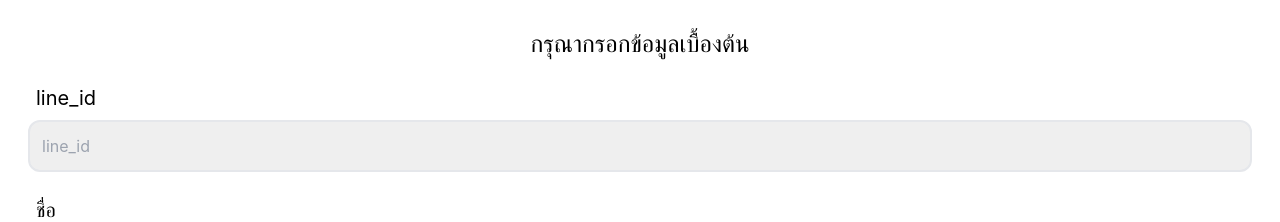
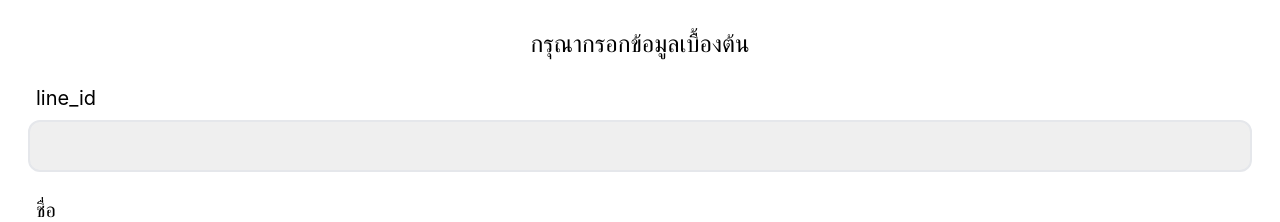
Before and after one commit to TanatornZ/Mood-Up, a Next.js app: page /register in a window 1280 px wide. Shown: the top 222 px of the page. Built offline with nearby package versions, Linux system fonts and the light colour scheme; no server answers; the database is empty.

Commit message:
redirect to first page if isn't registered

```diff
--- a/pages/index.tsx
+++ b/pages/index.tsx
@@ -4,9 +4,10 @@ import { useDispatch, useSelector } from "react-redux";
 import { setLineUser } from "../store/auth-slice";
 import { collection, getDocs } from "firebase/firestore";
 import { db } from "../firebase/firebaseConfig";
+import { useRouter } from "next/router";
 export default function Home() {
   const lineAuth = useSelector((state: any) => state.auth);
-
+  const router = useRouter()
   const dispatch = useDispatch();
 
   const checkUserRegister = async (lineId: string) => {
@@ -22,7 +23,7 @@ export default function Home() {
     if (registered) {
       console.log("is registered")
     } else {
-      console.log("isn't registered");
+      router.push('/first')
     }
   };
 
@@ -52,6 +53,7 @@ export default function Home() {
   if (lineAuth.userId !== "") {
     checkUserRegister(lineAuth.userId);
   }
+
   return (
     <div className="">
       {/* <h1>home</h1> */}
--- a/pages/register.tsx
+++ b/pages/register.tsx
@@ -2,11 +2,14 @@ import { addDoc, collection, getDocs } from "firebase/firestore";
 import Router from "next/router";
 import React, { useContext, useEffect, useState } from "react";
 import { Form, Field } from "react-final-form";
+import { useSelector } from "react-redux";
 import DateField from "../components/inputField/DateField";
 import TextField from "../components/inputField/TextField";
 import { db } from "../firebase/firebaseConfig";
 
 function Register() {
+  const lineAuth = useSelector((state: any) => state.auth);
+
   const [error, setError] = useState("");
   const register = async (values: any): Promise<void> => {
     const data = {
@@ -14,7 +17,7 @@ function Register() {
       last_name: values.last_name,
       date_of_birth: values.date,
       job_position: values.job,
-      line_id: "id122",
+      line_id: lineAuth.userId,
       company_id: values.company,
       gender: values.gender,
       accept_company: false,
@@ -82,7 +85,7 @@ function Register() {
                     key={"line_id"}
                     label={"line_id"}
                     input={input}
-                    placeholder="line_id"
+                    placeholder={lineAuth.userId}
                     meta={meta}
                     disable={true}
                   />
```
